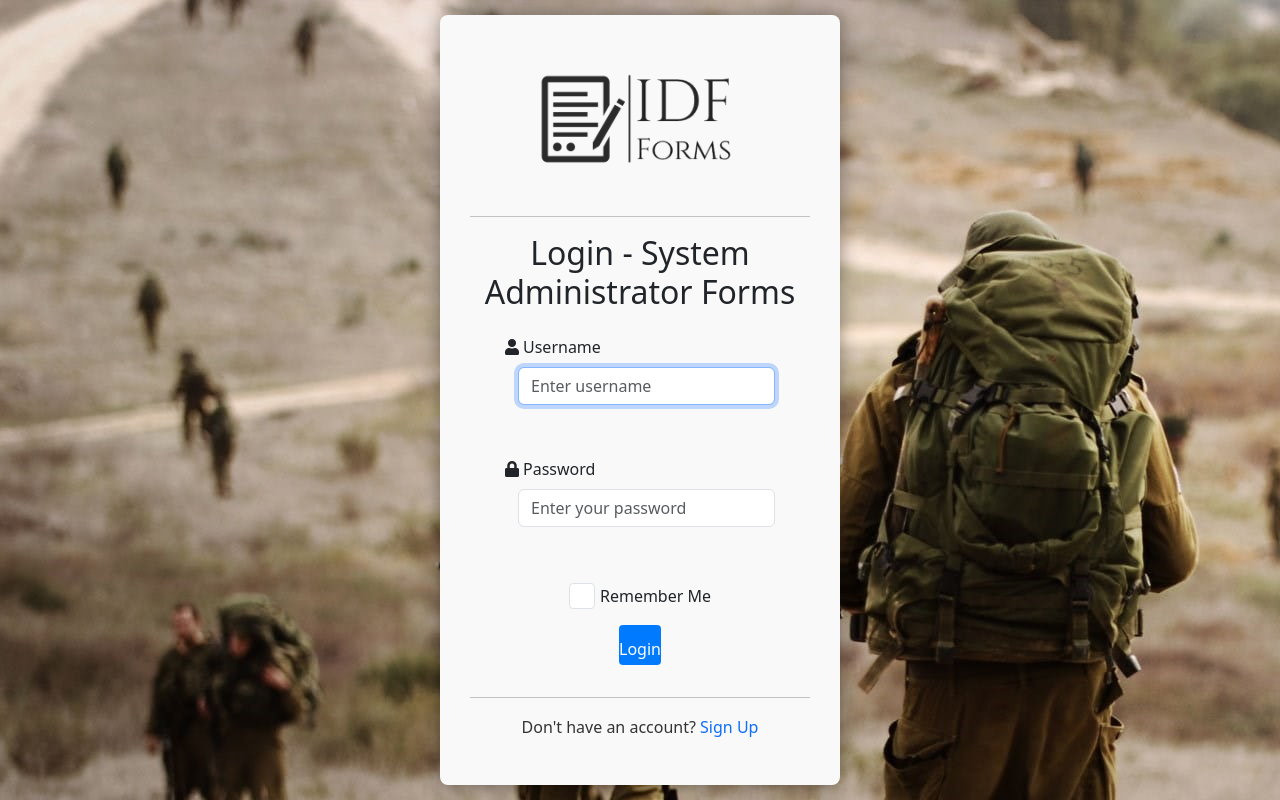
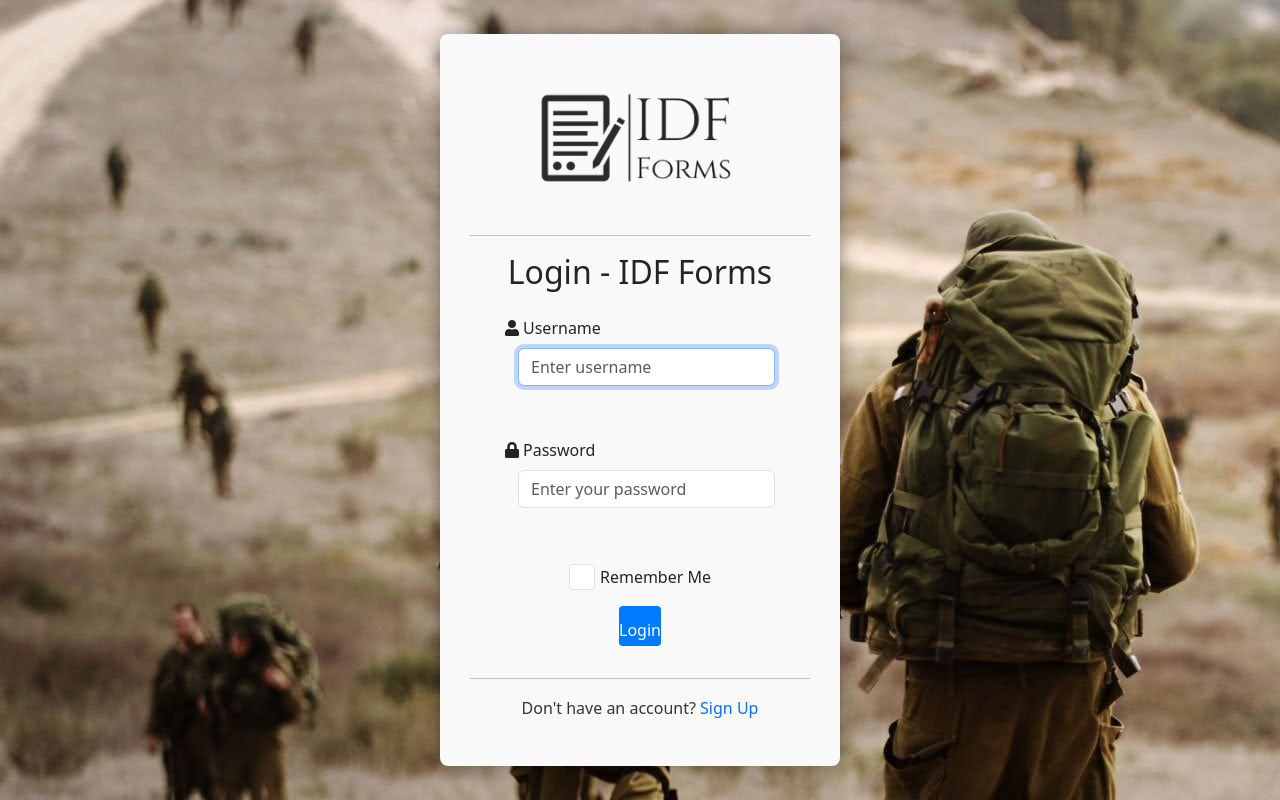
Before and after one commit to Daniel-Shwartzman/formapp-portfolio, a Flask app: page /login in a window 1280 px wide. Run offline with Flask 3, Linux system fonts and the light colour scheme; some libraries are stand-ins or nearby versions.

Commit message:
Update login page title in login.html

```diff
--- a/formapp/templates/login.html
+++ b/formapp/templates/login.html
@@ -15,7 +15,7 @@
         <hr> <!-- Added a horizontal line below the header -->
         <form action="{{ url_for('formapp.login') }}" method="post">
           <div class="mb-4">
-            <h2 class="card-title text-center">Login - System Administrator Forms</h2>
+            <h2 class="card-title text-center">Login - IDF Forms</h2>
           </div>
           {% for message in get_flashed_messages() %}
               <div class="alert alert-dismissible fade show" role="alert">
```
